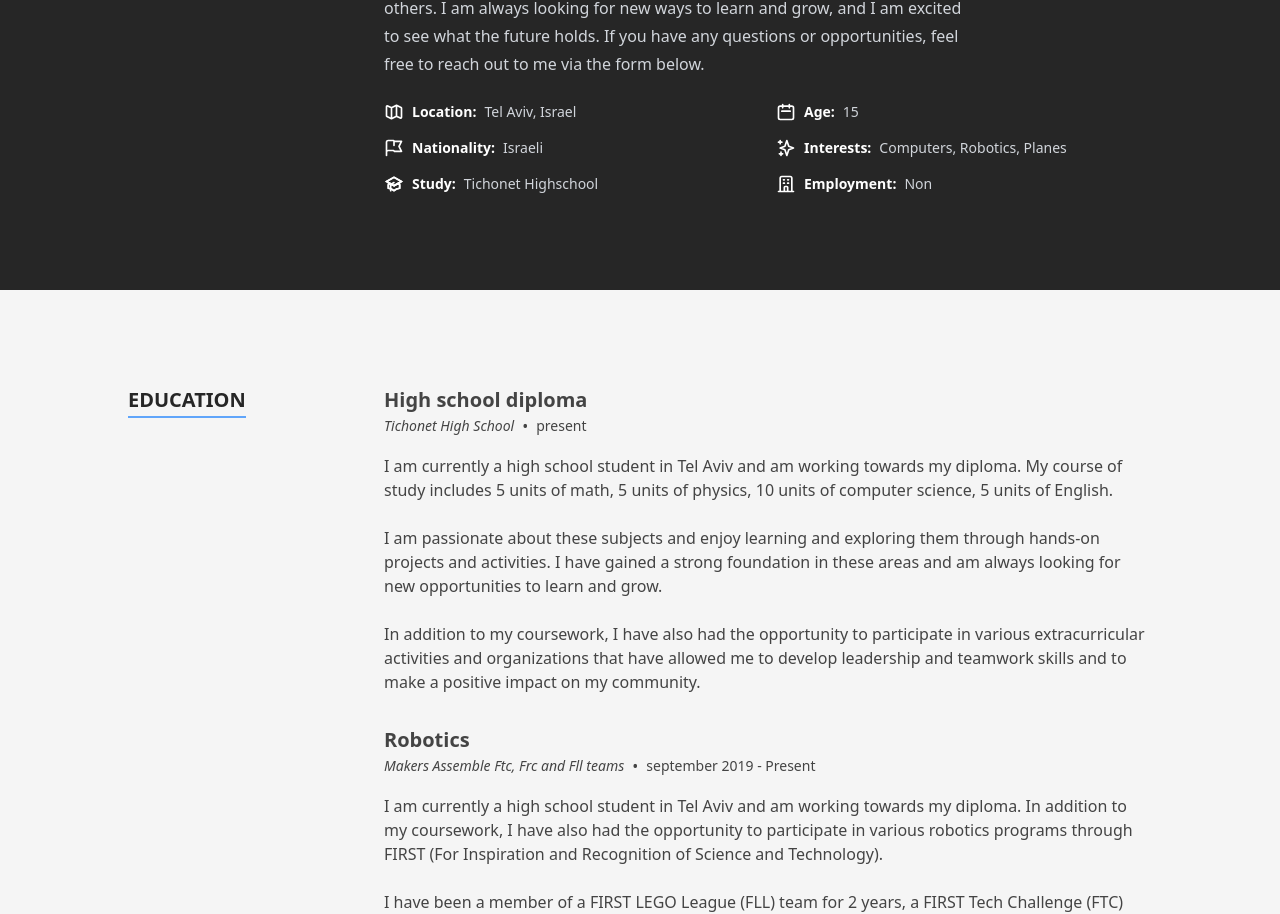
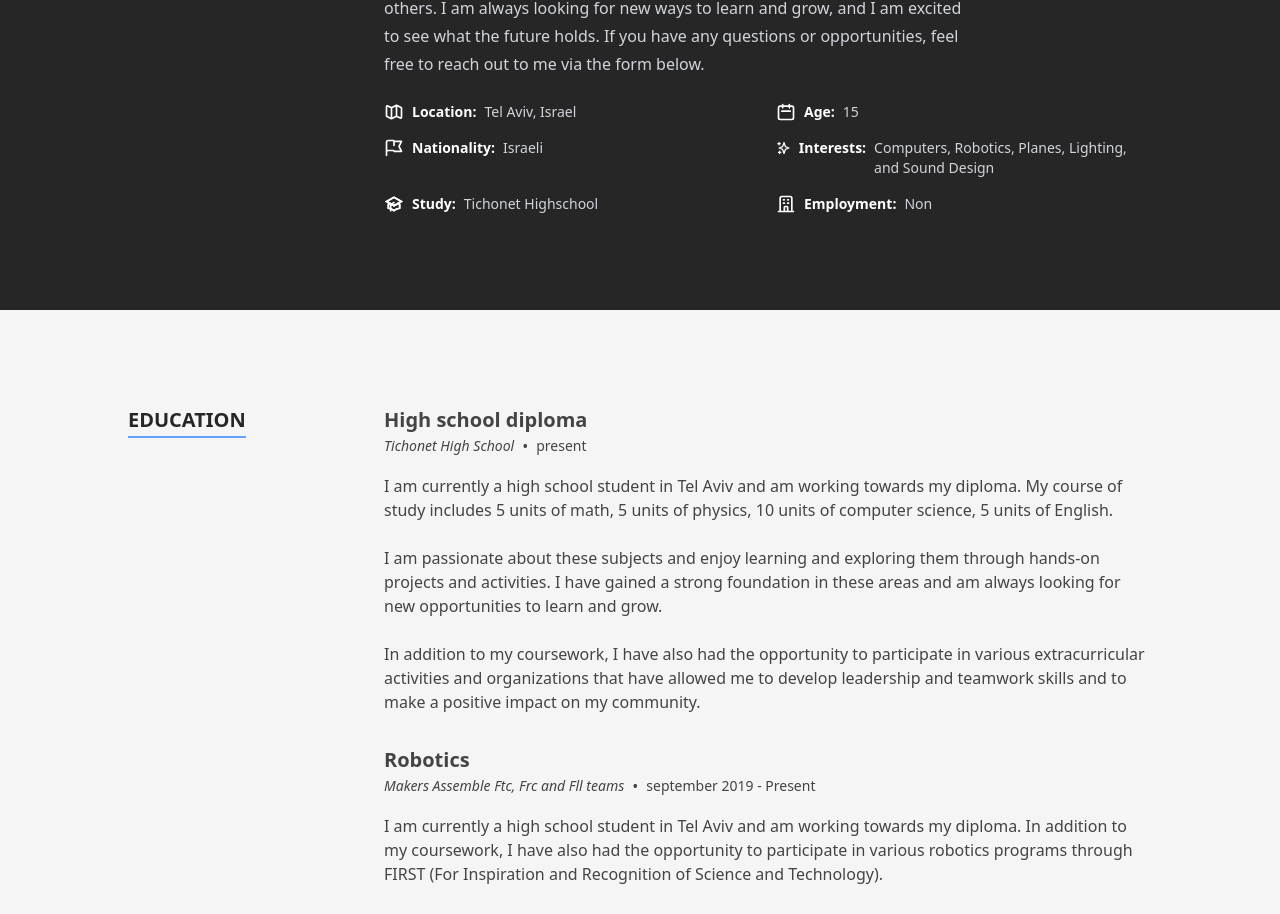
Before and after one commit to AsafMeizner/Resume, a Next.js app: page / in a window 1280 px wide. Shown: the part 1138-2052 px from the top of the page. Built offline with nearby package versions, Linux system fonts and the light colour scheme.

Commit message:
updated some text

```diff
--- a/src/data/data.tsx
+++ b/src/data/data.tsx
@@ -112,7 +112,7 @@ export const aboutData: About = {
     {label: 'Location', text: 'Tel Aviv, Israel', Icon: MapIcon},
     {label: 'Age', text: '15', Icon: CalendarIcon},
     {label: 'Nationality', text: 'Israeli', Icon: FlagIcon},
-    {label: 'Interests', text: 'Computers, Robotics, Planes', Icon: SparklesIcon},
+    {label: 'Interests', text: 'Computers, Robotics, Planes, Lighting, and Sound Design', Icon: SparklesIcon},
     {label: 'Study', text: 'Tichonet Highschool', Icon: AcademicCapIcon},
     {label: 'Employment', text: 'Non', Icon: OfficeBuildingIcon},
   ],
```
